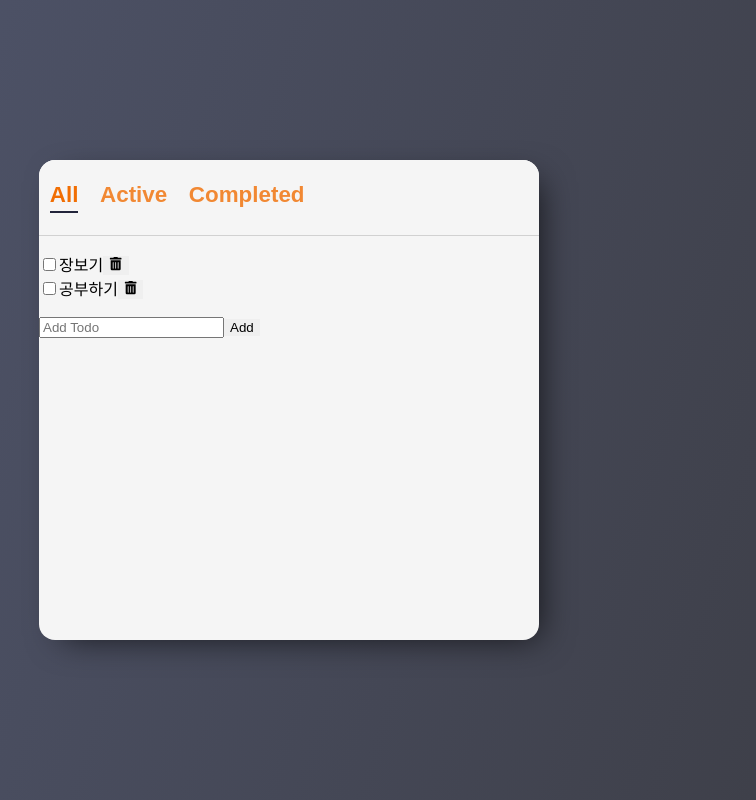
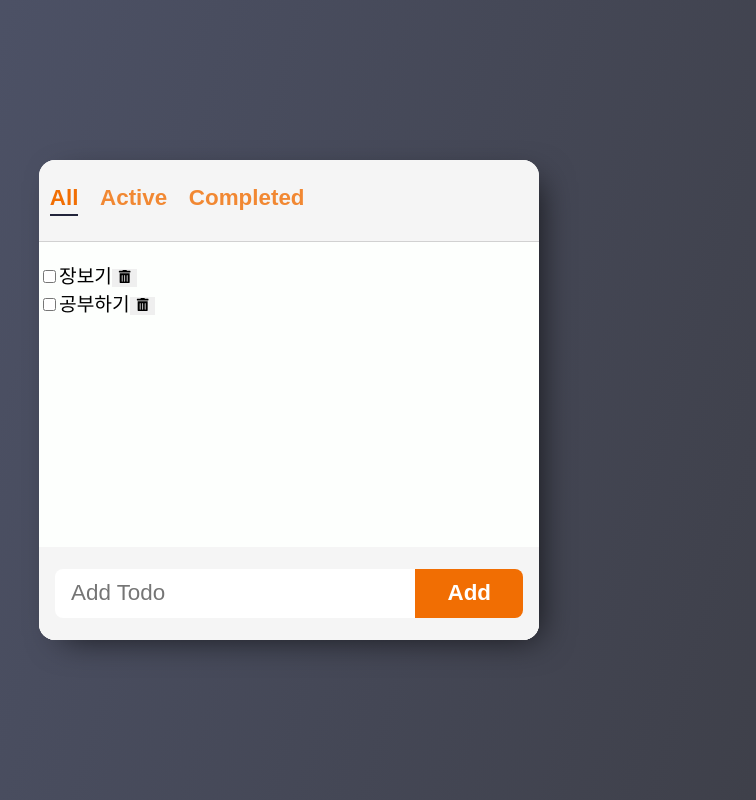
Before and after one commit to neo-rooney/lecture, a React (Create React App) app in the folder dreamCoding/react/todo-app/: page / in a window 1280 px wide. Shown: the whole page, without its empty margins (351-1107 px from the left). Built offline with nearby package versions, Linux system fonts and the light colour scheme.

Commit message:
드림림림코딩 리액트: 투두 프로젝트 챌린지 첨삭 (7) 스타일링 - 입력폼

```diff
--- a/dreamCoding/react/todo-app/src/components/AddTodo/AddTodo.jsx
+++ b/dreamCoding/react/todo-app/src/components/AddTodo/AddTodo.jsx
@@ -1,5 +1,6 @@
 import React, { useState } from "react";
 import { v4 as uuidv4 } from "uuid";
+import styles from "./AddTodo.module.css";
 
 export default function AddTodo({ onAdd }) {
   const [text, setText] = useState("");
@@ -11,14 +12,15 @@
     setText("");
   };
   return (
-    <form action="submit" onSubmit={handleSubmit}>
+    <form action="submit" onSubmit={handleSubmit} className={styles.form}>
       <input
+        className={styles.input}
         type="text"
         placeholder="Add Todo"
         onChange={handleChange}
         value={text}
       />
-      <button>Add</button>
+      <button className={styles.button}>Add</button>
     </form>
   );
 }
--- /dev/null
+++ b/dreamCoding/react/todo-app/src/components/AddTodo/AddTodo.module.css
@@ -0,0 +1,31 @@
+.form {
+  width: 100%;
+  display: flex;
+  padding: 1.4rem 1rem;
+  background-color: var(--color-bg-dark);
+}
+
+.input {
+  flex: 1 0 auto;
+  font-size: 1.4rem;
+  padding: 0.7rem 1rem;
+  border: none;
+  outline: none;
+  border-top-left-radius: 8px;
+  border-bottom-left-radius: 8px;
+}
+
+.button {
+  cursor: pointer;
+  background-color: var(--color-accent);
+  color: var(--color-white);
+  font-weight: bold;
+  font-size: 1.4rem;
+  padding: 0 2rem;
+  border-top-right-radius: 8px;
+  border-bottom-right-radius: 8px;
+}
+
+.button:hover {
+  filter: brightness(125%);
+}
--- a/dreamCoding/react/todo-app/src/components/TodoList/TodoList.jsx
+++ b/dreamCoding/react/todo-app/src/components/TodoList/TodoList.jsx
@@ -1,6 +1,7 @@
 import React, { useState } from "react";
 import AddTodo from "../AddTodo/AddTodo";
 import Todo from "../Todo/Todo";
+import styles from "./TodoList.module.css";
 
 export default function TodoList({ filter }) {
   const [todos, setTodos] = useState([
@@ -17,8 +18,8 @@
   const filterd = getFilterdItem(todos, filter);
 
   return (
-    <section>
-      <ul>
+    <section className={styles.container}>
+      <ul className={styles.list}>
         {filterd.map((item) => (
           <Todo
             key={item.id}
--- /dev/null
+++ b/dreamCoding/react/todo-app/src/components/TodoList/TodoList.module.css
@@ -0,0 +1,11 @@
+.container {
+  height: 100%;
+  display: flex;
+  flex-direction: column;
+  background-color: var(--color-bg);
+}
+
+.list {
+  flex: 1 1 auto;
+  overflow-y: auto;
+}
--- a/dreamCoding/react/todo-app/src/index.css
+++ b/dreamCoding/react/todo-app/src/index.css
@@ -4,6 +4,7 @@
   --color-gray: #d1d1d1;
   --color-text: #22243b;
   --color-accent: #f16e03;
+  --color-white: white;
 }
 
 body {
@@ -23,11 +24,16 @@
     rgba(81, 87, 111, 1) 0%,
     rgba(60, 61, 69, 1) 100%
   );
+  font-size: 1.2rem;
 }
 
 code {
   font-family: source-code-pro, Menlo, Monaco, Consolas, "Courier New",
     monospace;
+}
+
+* {
+  box-sizing: border-box;
 }
 
 ul {
```
